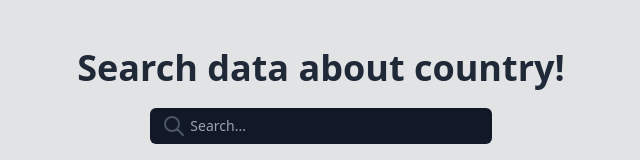
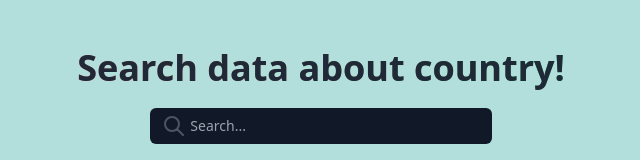
Before and after one commit to OskarKuchta/Country-Infromator, a React (Vite) app in the folder app/: page / in a window 1280 px wide. Shown: the top 160 px of the page, without its empty margins (319-959 px from the left). Built offline with nearby package versions, Linux system fonts and the light colour scheme; grey boxes are pictures that could not be loaded.

Commit message:
Add some styles

```diff
--- a/app/src/components/Header.jsx
+++ b/app/src/components/Header.jsx
@@ -1,6 +1,6 @@
-const Header = ({children}) => {
+const Header = ({style, children}) => {
   return (
-    <h1 className="text-2xl font-bold text-center text-gray-800 sm:text-3xl xl:text-4xl ">
+    <h1 className="text-2xl font-bold text-center text-gray-800 sm:text-3xl xl:text-4xl transition duration-500 hover:text-transparent bg-clip-text bg-gradient-to-r from-red-400 to-green-600 ">
       {children}
     </h1>
   );
--- a/app/src/index.css
+++ b/app/src/index.css
@@ -2,7 +2,7 @@
 @tailwind components;
 @tailwind utilities;
 body {
-  background-color: rgba(165, 168, 170, 0.316);
+  background-color: #B2DFDB;
   background-size: cover;
   background-attachment: fixed;
 }
--- a/app/src/index.scss
+++ b/app/src/index.scss
@@ -3,7 +3,7 @@
 @tailwind utilities;
 
 body {
-  background-color: rgba(165, 168, 170, 0.316);
+  background-color: #B2DFDB;
   background-size: cover;
   background-attachment: fixed;
 }
```
